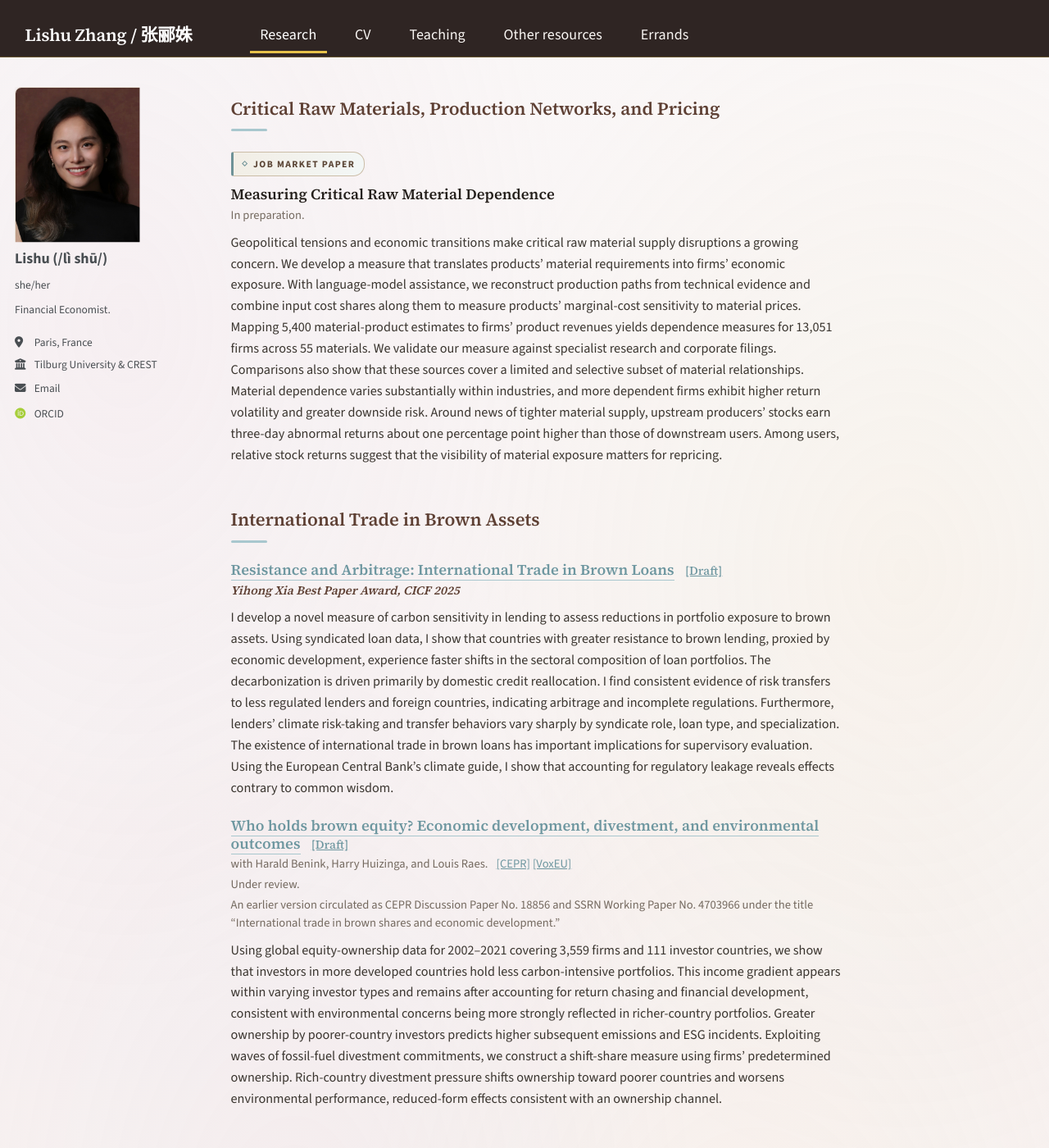
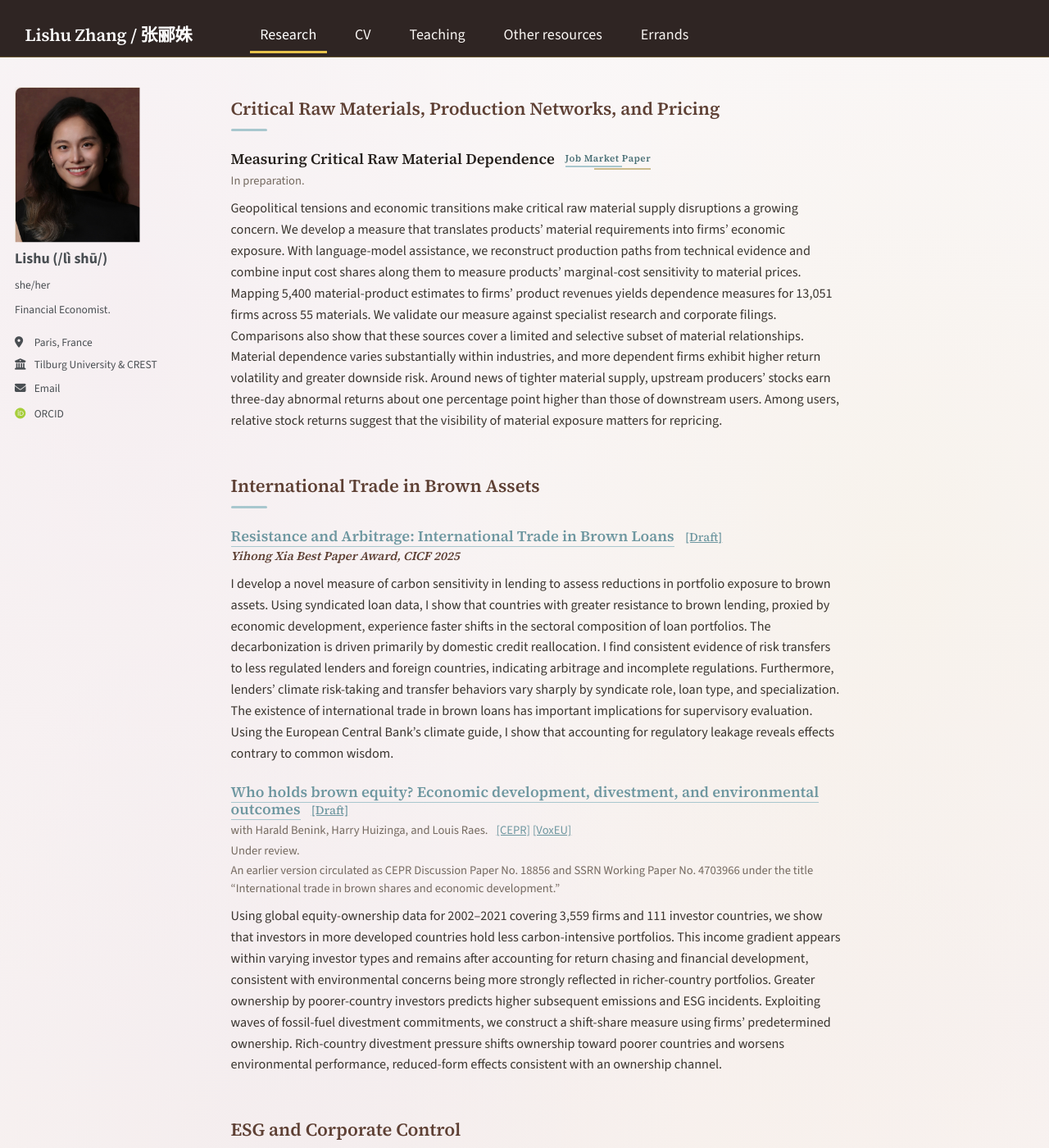
Before and after one commit to LishuZ/LishuZ.github.io, a Jekyll site: the page built from _pages/research.md, in a window 1280 px wide and 1400 px high. Shown: the whole window at 82% size. Built offline with Jekyll 4.4.1, drawn with Linux system fonts in a browser that asks for light colours; some web fonts are replaced; part of the change alters nothing that is shown.

Commit message:
Use inline job market label with offset accent rules

```diff
--- a/_pages/research.md
+++ b/_pages/research.md
@@ -59,43 +59,46 @@ redirect_from:
   font-size: 0.9em;
   margin: 0;
 }
-/* A quiet editorial seal reserved for the job market paper. */
+/* Inline signature: offset teal and gold rules echo the site's paper links. */
 .page__content .jmp-label {
-  display: inline-flex;
-  align-items: center;
-  gap: 0.7em;
-  margin: 0.4em 0 0;
-  padding: 0.5em 0.95em;
-  border: 1px solid #cbbda7;
-  border-left: 3px solid #6e9297;
-  border-radius: 3px 14px 14px 3px;
-  background: linear-gradient(110deg, #f2eee5, #f3f7f6);
-  color: #594333;
-  font-size: 0.72em;
-  font-weight: 700;
-  line-height: 1.4;
-  letter-spacing: 0.12em;
-  text-transform: uppercase;
+  display: inline-block;
+  position: relative;
+  margin-left: 0.75em;
+  padding: 0.12em 0 0.45em;
+  color: #496f75;
+  font-size: 0.64em;
+  font-weight: 600;
+  line-height: 1.3;
+  letter-spacing: 0.045em;
+  white-space: nowrap;
+  vertical-align: middle;
+}
+.page__content .jmp-label::before,
+.page__content .jmp-label::after {
+  content: "";
+  position: absolute;
+  height: 2px;
+  width: 66%;
 }
 .page__content .jmp-label::before {
-  content: "";
-  width: 0.45em;
-  height: 0.45em;
-  border: 1px solid #6e9297;
-  transform: rotate(45deg);
-  flex-shrink: 0;
+  bottom: 3px;
+  left: 0;
+  background: #a8c7ce;
 }
-.page__content .jmp-label + h3 {
-  margin-top: 0.65em;
+.page__content .jmp-label::after {
+  bottom: 0;
+  right: 0;
+  background: #cbbb8d;
+}
+@media (max-width: 600px) {
+  .page__content .jmp-label { margin-left: 0.45em; }
 }
 </style>
 
 ## Critical Raw Materials, Production Networks, and Pricing
 {: .theme .theme-crm}
 
-<p class="jmp-label">Job Market Paper</p>
-
-### Measuring Critical Raw Material Dependence
+### Measuring Critical Raw Material Dependence <span class="jmp-label">Job Market Paper</span>
 In preparation.
 {: .paper-meta}
 
```
